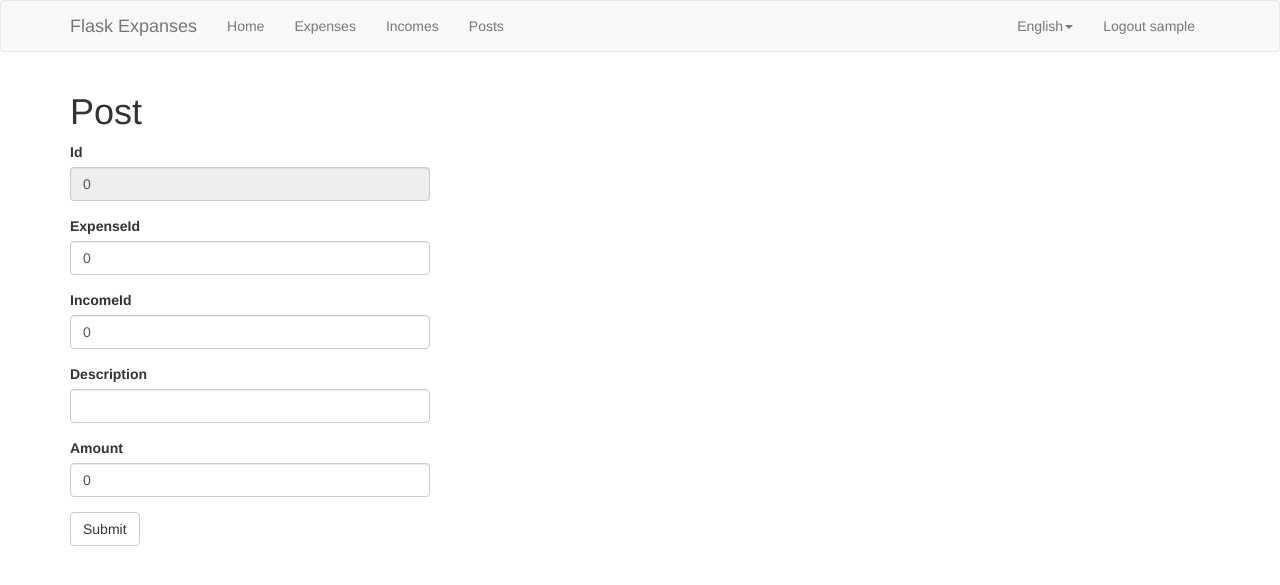
After one commit to dkeza/flaskexpenses, a Flask app: page /posts/edit/0 in a window 1280 px wide. The commit adds this page. Shown: the top 585 px of the page. Run offline with Flask 2, Linux system fonts and the light colour scheme; a user stored in the database is signed in; data comes from the database, SQL or seed files in the repository; some libraries are stand-ins or nearby versions.

Commit message:
Show, create, update, delete post records

```diff
--- a/app/forms.py
+++ b/app/forms.py
@@ -60,3 +60,16 @@ class EditExpenseForm(FlaskForm):
         super(EditExpenseForm, self).__init__(*args, **kwargs)
         # disable the fields if you want to
         self.id.render_kw = {'disabled': True}
+
+class EditPostForm(FlaskForm):
+    id = IntegerField('Id', validators=[])
+    expense_id = IntegerField('ExpenseId', validators=[])
+    income_id = IntegerField('IncomeId', validators=[])
+    description = StringField(_l('Description'), validators=[DataRequired()])
+    amount = IntegerField('Amount', validators=[])
+    submit = SubmitField(_l('Submit'))
+
+    def __init__(self, *args, **kwargs):
+        super(EditPostForm, self).__init__(*args, **kwargs)
+        # disable the fields if you want to
+        self.id.render_kw = {'disabled': True}
--- a/app/routes.py
+++ b/app/routes.py
@@ -3,9 +3,10 @@ from flask import render_template, flash, redirect, url_for, request, g, session
 from flask_login import login_user, logout_user, current_user, login_required
 from werkzeug.urls import url_parse
 from app import app, db
-from app.forms import LoginForm, RegistrationForm, ResetPasswordRequestForm, ResetPasswordForm, EditIncomeForm, EditExpenseForm
+from app.forms import LoginForm, RegistrationForm, ResetPasswordRequestForm, ResetPasswordForm, \
+        EditIncomeForm, EditExpenseForm, EditPostForm
 from app.email import send_password_reset_email
-from app.models import User, Expense, Income
+from app.models import User, Expense, Income, Post
 from flask_babel import _, get_locale
 import sys
 
@@ -194,7 +195,58 @@ def delete_income(id):
 @app.route('/posts', methods=['GET', 'POST'])
 @login_required
 def posts():
-    return render_template('posts.html', title=_('Posts'))
+    p = Post.query.filter_by(user_id=current_user.id)
+    return render_template('posts.html', title=_('Posts'),posts=p)
+
+@app.route('/posts/new', methods=['GET', 'POST'])
+@login_required
+def new_post():
+    return redirect( url_for('edit_post', id=0))
+
+@app.route('/posts/edit/<id>', methods=['GET', 'POST'])
+@login_required
+def edit_post(id):
+    p = None
+    if id!="0":
+        p = Post.query.filter_by(id=id).first_or_404()
+    form = EditPostForm()
+    if form.validate_on_submit():
+        if id == "0":
+            p = Post()
+            p.user_id = current_user.id
+            db.session.add(p)
+        p.expense_id = form.expense_id.data
+        p.income_id = form.income_id.data
+        p.amount = form.amount.data
+        p.description = form.description.data
+        db.session.commit()
+        flash(_('Your changes have been saved.'))
+        return redirect(url_for('posts'))
+    elif request.method == 'GET':
+        if id == "0":
+            form.id.data = 0
+            form.description.data = ""
+            form.expense_id.data = 0
+            form.income_id.data = 0
+            form.amount.data = 0
+        else:
+            form.id.data = p.id
+            form.description.data = p.description
+            form.expense_id.data = p.expense_id
+            form.income_id.data = p.income_id
+            form.amount.data = p.amount
+    return render_template('edit_post.html', title=_('Edit Post'),
+                           form=form)
+
+@app.route('/posts/delete/<id>', methods=['GET', 'POST'])
+@login_required
+def delete_post(id):
+    p = Post.query.filter_by(id=id).first_or_404()
+    db.session.delete(p)
+    db.session.commit()
+    flash(_('Deleted.'))
+    return redirect(url_for('posts'))
+
 
 @app.route('/lang/<lang>')
 def lang(lang):
--- /dev/null
+++ b/app/templates/edit_post.html
@@ -0,0 +1,11 @@
+{% extends "base.html" %}
+{% import 'bootstrap/wtf.html' as wtf %}
+
+{% block app_content %}
+    <h1>{{_('Post')}}</h1>
+    <div class="row">
+        <div class="col-md-4">
+            {{ wtf.quick_form(form) }}
+        </div>
+    </div>
+{% endblock %}
```
Also changed, not shown: app/templates/posts.html (+20 -0 lines).
